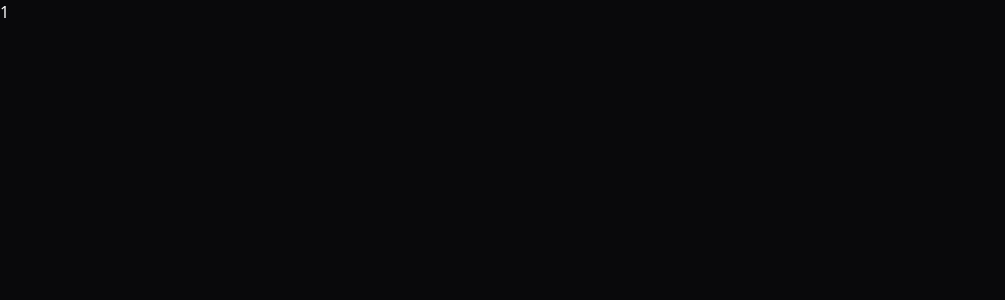
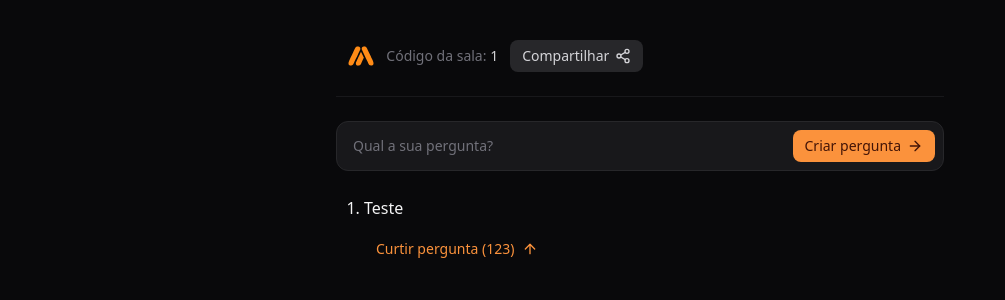
Before and after one commit to Nayane-19/go-react-web-typescript, a React (Vite) app: page /room/1 in a window 1280 px wide. Shown: the top 300 px of the page, without its empty margins (0-1005 px from the left). Built offline with nearby package versions, Linux system fonts and the light colour scheme.

Commit message:
feature: created button component and pages

```diff
--- /dev/null
+++ b/src/components/button/button.tsx
@@ -0,0 +1,35 @@
+import { ButtonHTMLAttributes } from "react";
+import { Icon } from "./icon";
+
+type ButtonProps = ButtonHTMLAttributes<HTMLButtonElement> & {
+  children: React.ReactNode;
+  variant?: "primary" | "secondary" | "minimal";
+};
+
+const ButtonRoot = ({
+  children,
+  variant = "primary",
+  ...props
+}: ButtonProps) => {
+  const variants = {
+    primary: "bg-orange-400 text-orange-950 hover:bg-orange-500",
+    secondary: "bg-zinc-800 text-zinc-300 hover:bg-zinc-700",
+    minimal: "mt-3 gap-2 text-orange-400 hover:text-orange-500 py-0 px-0",
+  };
+
+  return (
+    <button
+      className={`px-3 py-1.5 gap-1.5 flex items-center rounded-lg font-medium text-sm ${variants[variant]} transition-colors`}
+      {...props}
+    >
+      {children}
+    </button>
+  );
+};
+
+const Button = {
+  Root: ButtonRoot,
+  Icon,
+};
+
+export { Button };
--- /dev/null
+++ b/src/components/button/icon.tsx
@@ -0,0 +1,11 @@
+import { LucideProps } from "lucide-react";
+
+type IconProps = {
+  Icon: React.ComponentType<LucideProps>;
+};
+
+export const Icon = ({ Icon }: IconProps) => {
+  return (
+    <Icon className="size-4"/>
+  )
+}
--- a/src/pages/create-room/create-room.tsx
+++ b/src/pages/create-room/create-room.tsx
@@ -1,7 +1,45 @@
+import { ArrowRight } from "lucide-react";
+import amaLogo from "../../assets/ama-logo.svg";
+import { useNavigate } from "react-router-dom";
+import { Button } from "../../components/button/button";
+
 export const CreateRoom = () => {
+  const navigate = useNavigate();
+
+  const handleCreateRoom = (data: FormData) => {
+    const theme = data.get('theme')?.toString();
+
+    console.log(theme);
+
+
+    navigate('/room/123');
+  };
   return (
-    <div>
-      Create Room
-    </div>
-  )
-}
+    <main className="h-screen flex items-center justify-center px-4">
+      <div className="max-w-[450px] flex flex-col gap-6">
+        <img src={amaLogo} alt="AMA" className="h-10" />
+        <p className="leading-relaxed text-zinc-300 text-center">
+          Crie uma sala pública de AMA (Ask Me Anything) e priorize as perguntas
+          mais importantes para a comunidade.
+        </p>
+
+        <form
+          action={handleCreateRoom}
+          className="flex items-center gap-2 bg-zinc-900 p-2 rounded-xl border border-zinc-800 ring-orange-400 focus-within:ring-1"
+        >
+          <input
+            type="text"
+            name="theme"
+            placeholder="Nome da sala"
+            className="flex-1 text-sm bg-transparent mx-2 outline-none placeholder:text-zinc-500 text-zinc-100"
+            autoComplete="off"
+          />
+          <Button.Root type="submit">
+            Criar sala
+            <Button.Icon Icon={ArrowRight} />
+          </Button.Root>
+        </form>
+      </div>
+    </main>
+  );
+};
--- a/src/pages/room/room.tsx
+++ b/src/pages/room/room.tsx
@@ -1,10 +1,65 @@
-import { useParams } from "react-router-dom"
+import { useParams } from "react-router-dom";
+import amaLogo from "../../assets/ama-logo.svg";
+import { ArrowRight, ArrowUp, Share2 } from "lucide-react";
+import { toast } from "sonner";
+import { Button } from "../../components/button/button";
 
 export const Room = () => {
-  const { roomId } = useParams()
+  const { roomId } = useParams();
+
+  const handleShareRoom = () => {
+    const url = window.location.href.toString();
+
+    if (navigator.share !== undefined && navigator.canShare()) {
+      navigator.share({ url });
+    } else {
+      navigator.clipboard.writeText(url);
+
+      toast.success("Link copiado para a área de transferência");
+    }
+  };
+
   return (
-    <div>
-      {roomId}
+    <div className="mx-auto max-w-[640px] flex flex-col gap-6 py-10 px-4">
+      <div className="flex items-center gap-3 px-3">
+        <img src={amaLogo} alt="AMA" className="h-5" />
+        <span className="text-sm text-zinc-500 truncate">
+          Código da sala: <span className="text-zinc-300">{roomId}</span>
+        </span>
+        <Button.Root
+          variant="secondary"
+          onClick={handleShareRoom}
+          type="button"
+        >
+          Compartilhar
+          <Button.Icon Icon={Share2} />
+        </Button.Root>
+      </div>
+      <div className="h-px w-full bg-zinc-900" />
+      <form className="flex items-center gap-2 bg-zinc-900 p-2 rounded-xl border border-zinc-800 ring-orange-400 focus-within:ring-1">
+        <input
+          type="text"
+          name="theme"
+          placeholder="Qual a sua pergunta?"
+          className="flex-1 text-sm bg-transparent mx-2 outline-none placeholder:text-zinc-500 text-zinc-100"
+          autoComplete="off"
+        />
+
+        <Button.Root type="submit">
+          Criar pergunta
+          <Button.Icon Icon={ArrowRight} />
+        </Button.Root>
+      </form>
+
+      <ol className="list-decimal list-outside px-3 space-y-8">
+        <li className="ml-4 leading-relaxed text-zinc-100 list-item">
+          Teste
+          <Button.Root type="button" variant="minimal">
+            Curtir pergunta (123)
+            <Button.Icon Icon={ArrowUp} />
+          </Button.Root>
+        </li>
+      </ol>
     </div>
-  )
-}
+  );
+};
```
Also changed, not shown: src/assets/ama-logo.svg (added).
